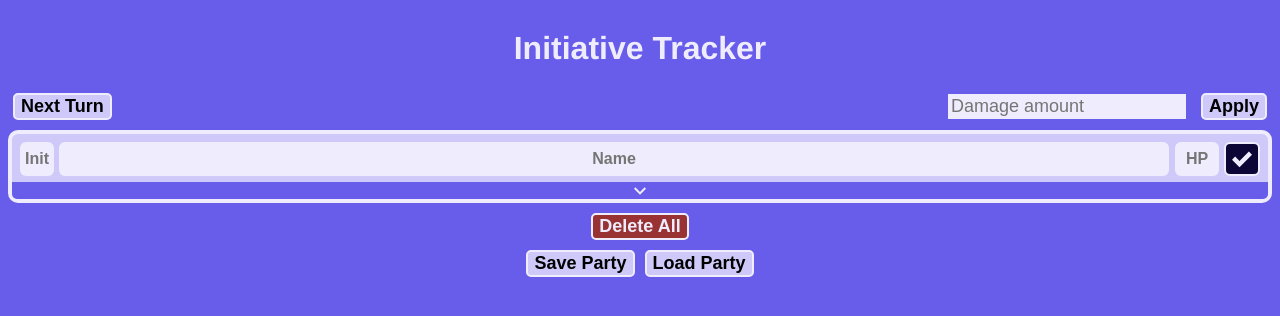
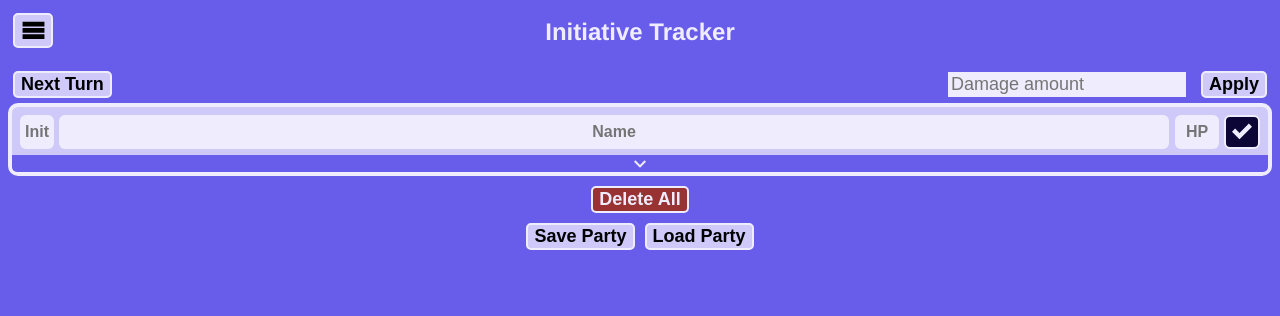
Before and after one commit to klein-eng/VueDMUtilities, a Vue app: page / in a window 1280 px wide. Shown: the top 316 px of the page. Built offline with nearby package versions, Linux system fonts and the light colour scheme.

Commit message:
bugfixes, reorganize to prep for next utility

```diff
--- a/src/App.vue
+++ b/src/App.vue
@@ -1,5 +1,4 @@
 <template>
-  <h1>Initiative Tracker</h1>
   <Root/>
 </template>
 
@@ -23,7 +22,6 @@ export default {
   -moz-osx-font-smoothing: grayscale;
   text-align: center;
   color: $white;
-  margin-top: 30px;
 }
 body {
   background-color: $background;
--- a/src/components/DuplicateModal.vue
+++ b/src/components/DuplicateModal.vue
@@ -10,7 +10,7 @@
 </template>
 
 <script>
-import Modal from './Utilities/Modal.vue'
+import Modal from './Generic/Modal.vue'
 
 export default {
     props: {
--- a/src/components/InitCard/ExpandedContent.vue
+++ b/src/components/InitCard/ExpandedContent.vue
@@ -25,7 +25,7 @@
 </template>
 
 <script>
-import Expandable from '../Utilities/Expandable.vue'
+import Expandable from '../Generic/Expandable.vue'
 
 export default {
     name: "ExpandedContent",
--- a/src/components/InitCardList.vue
+++ b/src/components/InitCardList.vue
@@ -123,11 +123,13 @@ export default {
             localStorage.actors = JSON.stringify(this.actors)
         },
         loadActors: function () {
+            this.deleteAllActors();
             if(localStorage.actors) {
                 let actors = JSON.parse(localStorage.actors)
                 actors.map(a => {
                     a.actor.init = null;
                     a.preventNewCard = true;
+                    a.idNumber = this.getNextID();
                     });
                 actors[actors.length - 1].preventNewCard = false;
                 this.actors = actors;
@@ -140,8 +142,10 @@ export default {
 <style lang="scss" scoped>
     @import '../sass/variables.scss';
     #button-row-top {
-        padding-bottom: 5px;
         display: flex;
+        position: sticky;
+        top: 0;
+        background-color: $background;
     }
     .justify-right {
         margin-left: auto;
--- a/src/components/Root.vue
+++ b/src/components/Root.vue
@@ -1,22 +1,26 @@
 <template>
 	<div>
+		<RootHeader/>
 		<InitCardList/>
 	</div>
 </template>
 
 <script>
 import InitCardList from './InitCardList.vue'
+import RootHeader from './RootHeader.vue'
 
 export default {
 	name: 'Root',
 	components: {
-		InitCardList
+		InitCardList,
+		RootHeader
 	}
 }
 </script>
 
 <!-- Add "scoped" attribute to limit CSS to this component only -->
 <style lang="scss">
+@import '../sass/variables.scss';
 h3 {
   margin: 40px 0 0;
 }
--- /dev/null
+++ b/src/components/RootHeader.vue
@@ -0,0 +1,44 @@
+<template>
+    <div id="utility-header">
+        <button id="utility-button" class="button-size">
+            <svg version="1.1" xmlns="http://www.w3.org/2000/svg" xmlns:xlink="http://www.w3.org/1999/xlink" width="16" height="16" viewBox="0 0 16 16">
+                <path fill="#000000" d="M1 3h14v3h-14zM1 7h14v3h-14zM1 11h14v3h-14z"></path>
+            </svg>
+        </button>
+        <h2 id="utility-title">Initiative Tracker</h2>
+        <div class="button-size"/>
+    </div>
+</template>
+
+<script>
+export default {
+    name: 'RootHeader'
+}
+</script>
+
+<style lang="scss" scoped>
+    @import '../sass/variables.scss';
+    #utility-header {
+        display: flex;
+    }
+    #utility-title {
+        margin-top: 10px;
+        flex-grow: 1;
+    }
+    #utility-button {
+        background-color: $primary;
+        border: solid 2px $white;
+        border-radius: 5px;
+        margin: 5px;
+
+        svg {
+            height: 25px;
+            width: 25px;
+        }
+    }
+    .button-size {
+        height: 35px;
+        width: 40px;
+        margin: 5px;
+    }
+</style>
```
Also changed, not shown: src/components/Generic/Expandable.vue (renamed from src/components/Utilities/Expandable.vue), src/components/Generic/Modal.vue (renamed from src/components/Utilities/Modal.vue).
